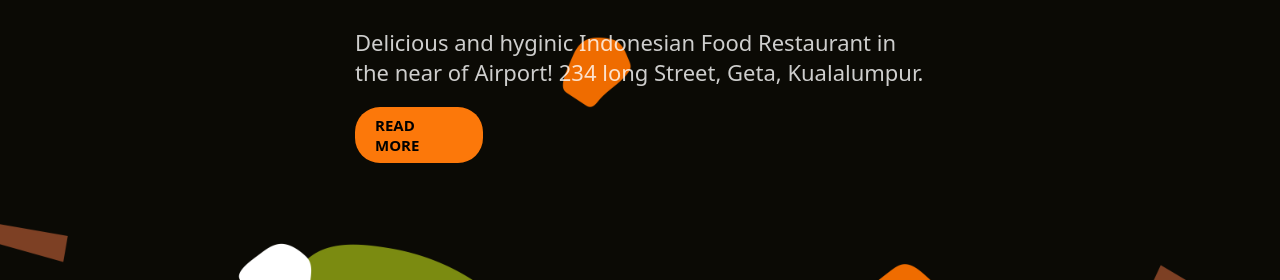
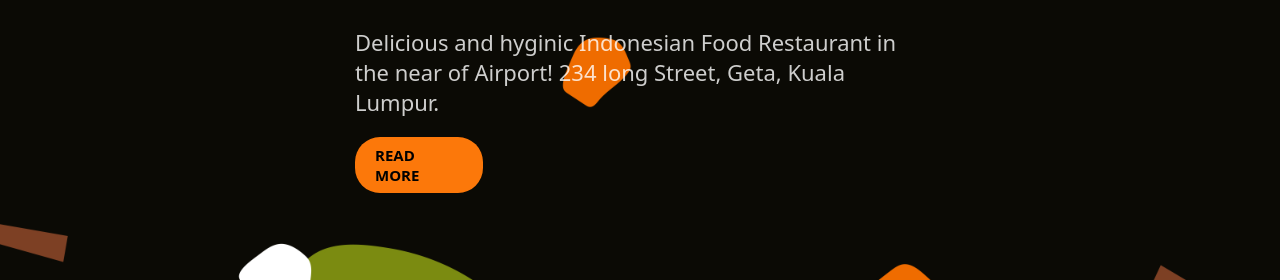
Before and after one commit to nurnabi7002/Indonesian-Food-Restaurant_First-PSD-Project, a plain HTML site: page index.html in a window 1280 px wide. Shown: the part 448-728 px from the top of the page. Drawn offline with Linux system fonts and the light colour scheme.

Commit message:
Update index.html

```diff
--- a/index.html
+++ b/index.html
@@ -59,7 +59,7 @@
                 </div>
 
                 <div class="hero-summary">
-                    <p class="hero-p">Delicious and hyginic Indonesian Food Restaurant in the near of Airport! 234 long Street, Geta, Kualalumpur.</p>
+                    <p class="hero-p">Delicious and hyginic Indonesian Food Restaurant in the near of Airport! 234 long Street, Geta, Kuala Lumpur.</p>
 
                     <a href="about.html" target="_blank" class="hero-btn">READ MORE</a>
                 </div>
@@ -84,4 +84,5 @@
     <script src="/src/script.js"></script>
 </body>
 
+
 </html>
```
